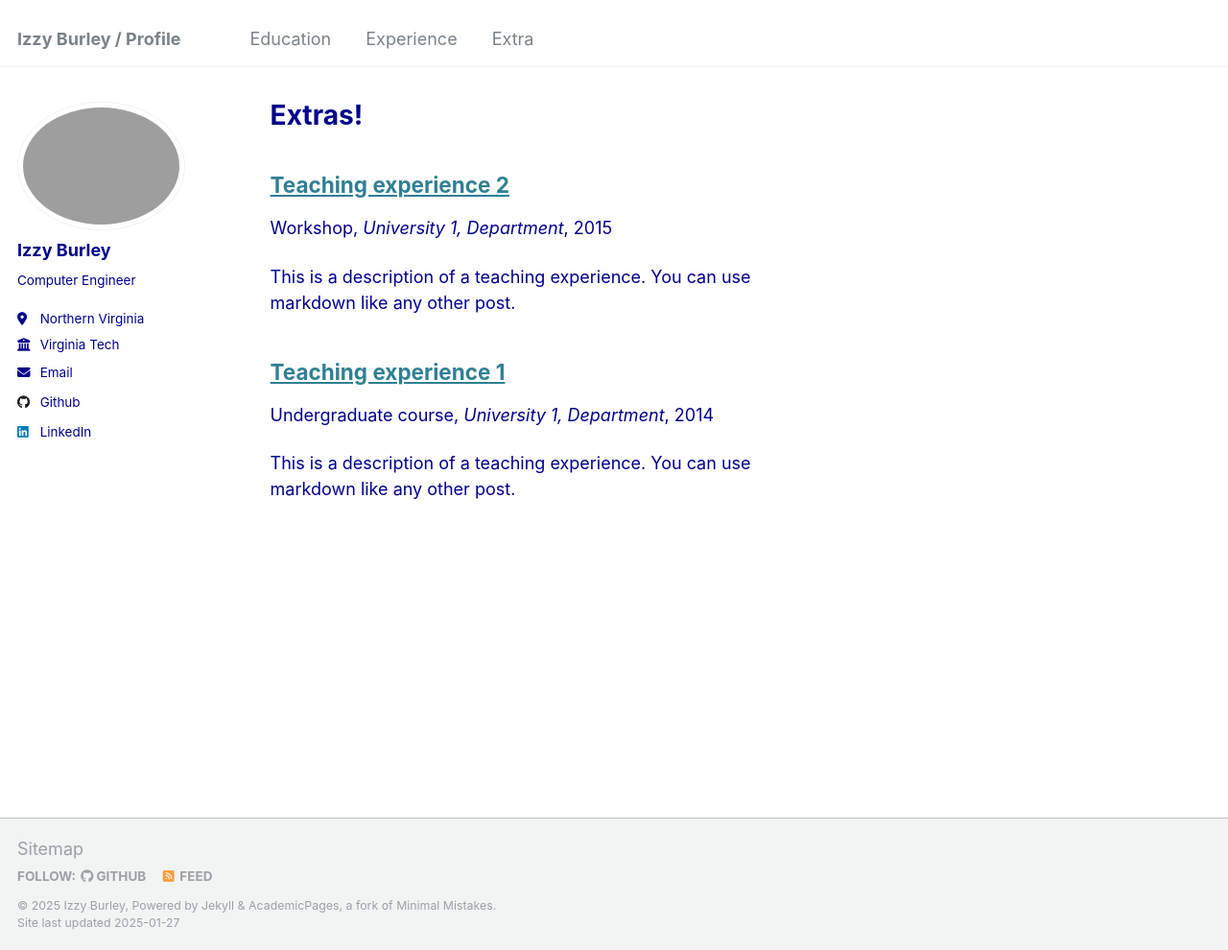
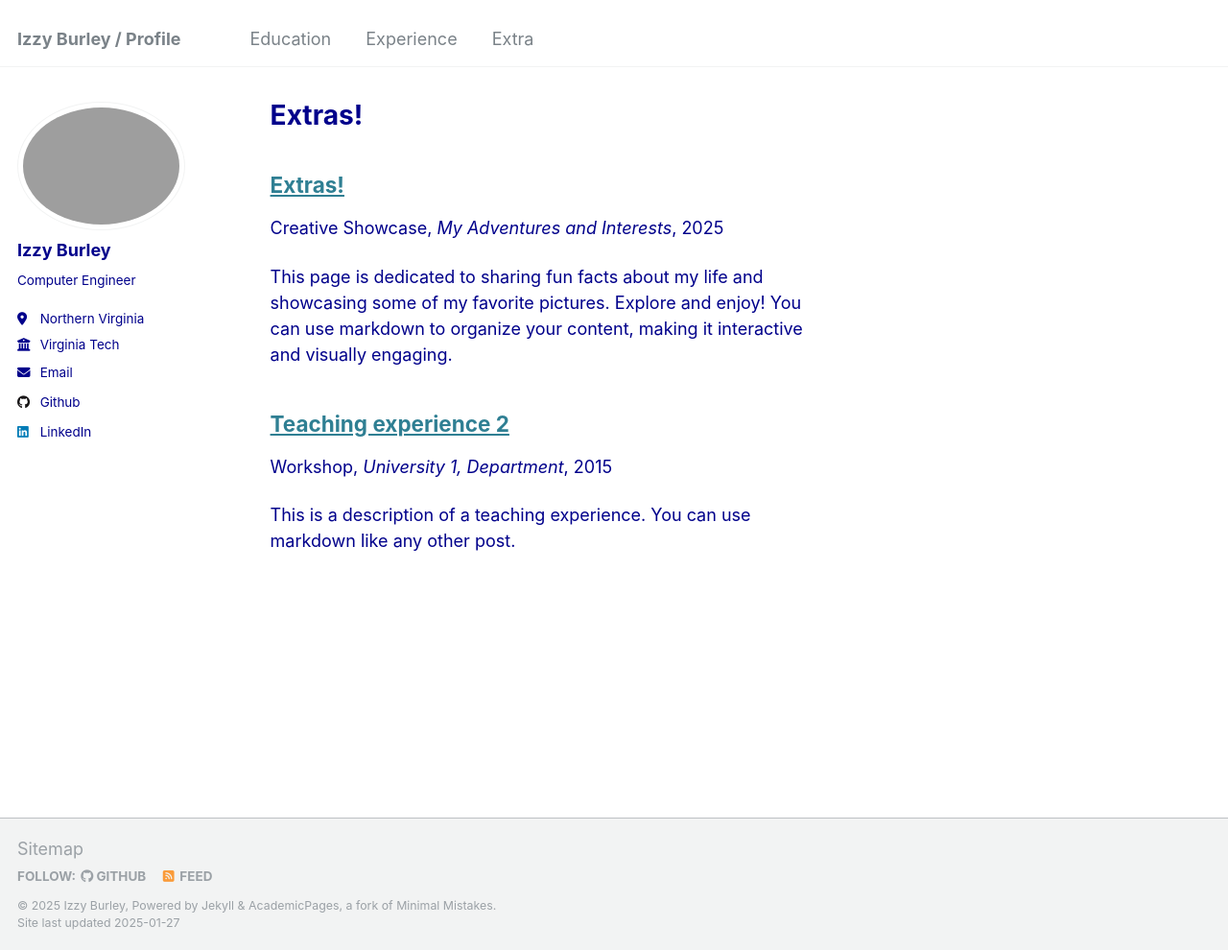
Before and after one commit to izzyburley/izzyburley.github.io, a Jekyll site: the page built from _pages/teaching.html, in a window 1280 px wide and 990 px high. Shown: the whole window at 96% size. Built offline with Jekyll 4.4.1, drawn with Linux system fonts in a browser that asks for light colours.

Commit message:
Update Extras

```diff
--- a/_teaching/2014-spring-teaching-1.md
+++ b/_teaching/2014-spring-teaching-1.md
@@ -1,20 +1,34 @@
 ---
-title: "Teaching experience 1"
-collection: teaching
-type: "Undergraduate course"
-permalink: /teaching/2014-spring-teaching-1
-venue: "University 1, Department"
-date: 2014-01-01
-location: "City, Country"
+title: "Extras!"
+collection: gallery
+type: "Creative Showcase"
+permalink: /gallery/2025-fun-facts-pictures
+venue: "My Adventures and Interests"
+date: 2025-01-27
+location: "Around the World"
 ---
 
-This is a description of a teaching experience. You can use markdown like any other post.
+This page is dedicated to sharing fun facts about my life and showcasing some of my favorite pictures. Explore and enjoy! You can use markdown to organize your content, making it interactive and visually engaging.
 
-Heading 1
-======
+# Fun Facts
+- **I love being creative** Whether its painting banners, drawing, or building.
+- **I have a soft spot for fitness.** The gym is my happy place five times a week.
+- **I’m part of an amazing sorority** at Virginia Tech, where I’ve created unforgettable memories all a part of Kappa Delta.
+- **Dogs are my best friends.** They bring so much joy to my life.
 
-Heading 2
-======
+# Picture Gallery
+Below are some of my favorite moments captured:
 
-Heading 3
-======
+![Masterpeices](https://via.placeholder.com/300)
+*My latest creation that represents my creative journey.*
+
+![Fitness fun](https://lakiactive.com/?ref=izzyburley&utm_source=affiliate)
+*A proud ambassador of Laki Activewear.*
+
+![Sorority life](https://via.placeholder.com/300)
+*Celebrating sisterhood and friendship.*
+
+![Adventures with my dogs](https://via.placeholder.com/300)
+*My adorable dogs enjoying the outdoors.*
+
+Feel free to share your thoughts or favorite memories in the comments section!
```
